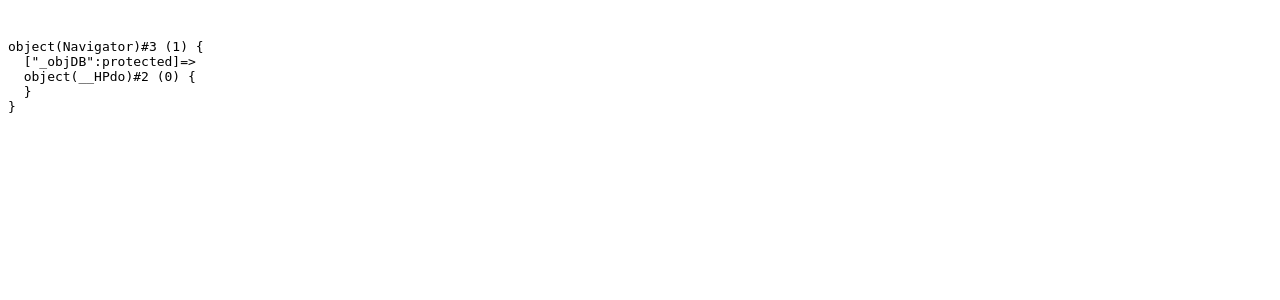
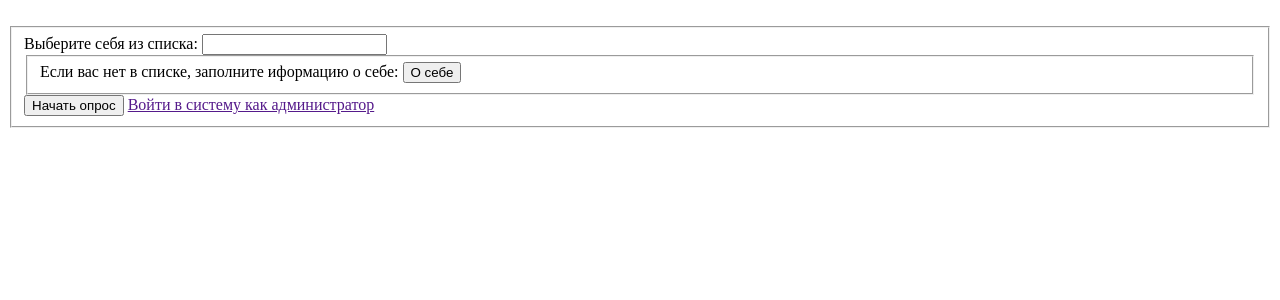
Before and after one commit to ipanika/interviewer, a PHP site: page / in a window 1280 px wide. Shown: the top 300 px of the page. Run offline with PHP 8.4, Linux system fonts and the light colour scheme.

Commit message:
Добавлена разметка для отображения стартовой страницы

```diff
--- a/public/index.php
+++ b/public/index.php
@@ -4,17 +4,6 @@
  * Включить необходимые файлы, выполнить инициализацию приложения
  */
 include_once '../sys/core/init.inc.php';
-
-/*
- * Загрузить объект стартовой страницы
- */
-$objNav = new Navigator($objDB);
-
-if ( is_object($objNav) )
-{
-	echo "<pre>", var_dump($objNav), "</pre>";
-}
-
 
 /*
  * Задать название страницы и файлы CSS
@@ -27,17 +16,33 @@ $arrCSSFiles = array();
  * Включить начальную часть страницы
  */
 include_once 'assets/common/header.inc.php';
+
+/*
+ * Отобразить стартовую страницу
+ */
 ?>
 
 <div id="content">
-<?php
-
-/*
- * Отобразить объекты
- */
-
-?>
-
+	<form action="assets/inc/process.inc.php" method="post">
+		<fieldset>
+		<label for="uname">Выберите себя из списка:</label>
+		<input type="text" name="uname"
+			id="uname" value=""/>
+		<form action="assets/inc/process.inc.php" method="post">
+			<fieldset>
+			<label for="user_registry">Если вас нет в списке, заполните иформацию о себе:</label>
+			<input type="hidden" name="action"
+				value="user_registry" />
+			<input type="submit" name="user_registry" value="О себе"/>
+			</fieldset>
+		</form>
+		<input type="hidden" name="action"
+			value="start_interview"/>
+		<input type="submit" name="start_submit"
+			value="Начать опрос"/>
+		<a href="">Войти в систему как администратор</a>
+		</fieldset>
+	</form>
 </div><!-- end #content -->
 <?php
 
```
